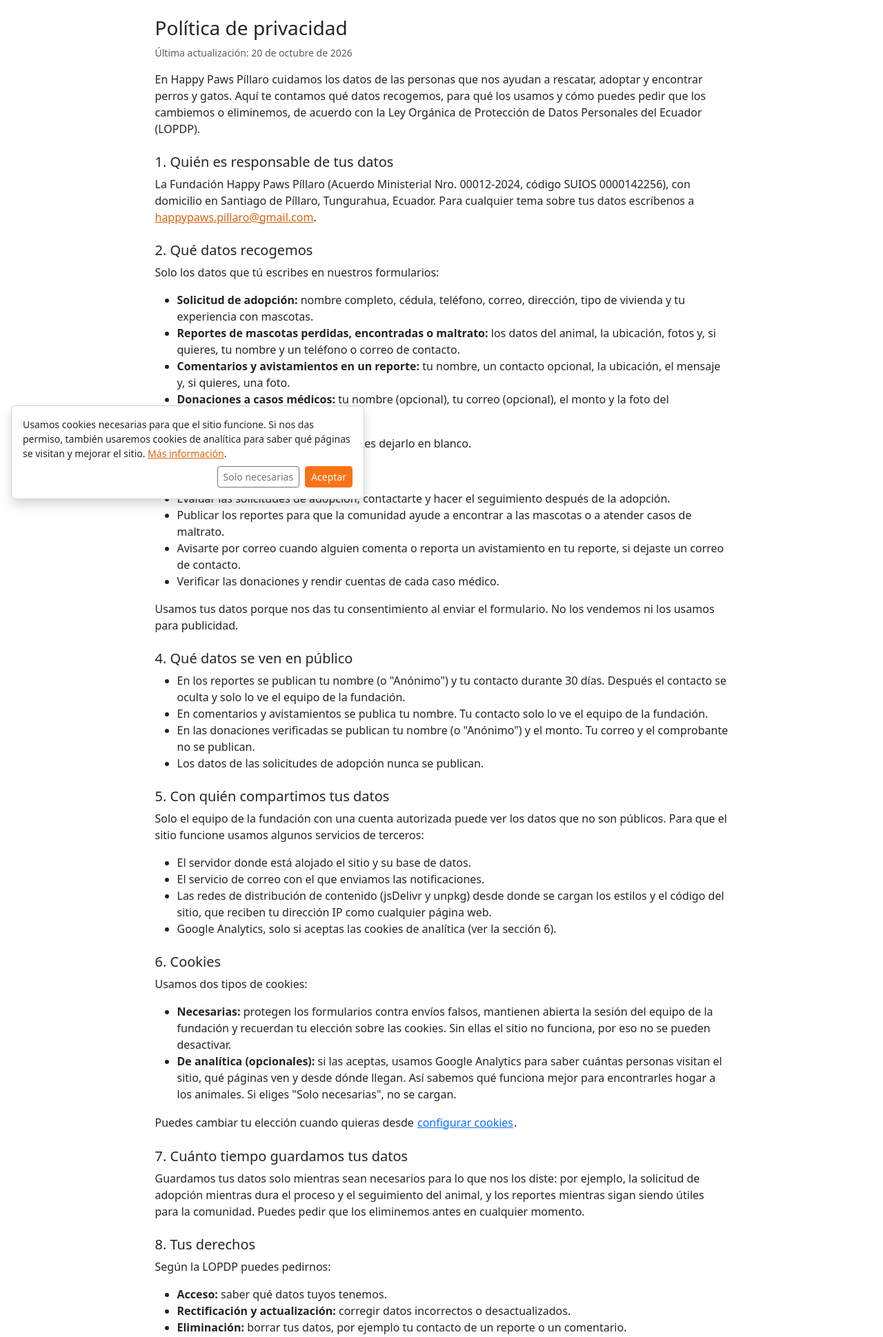
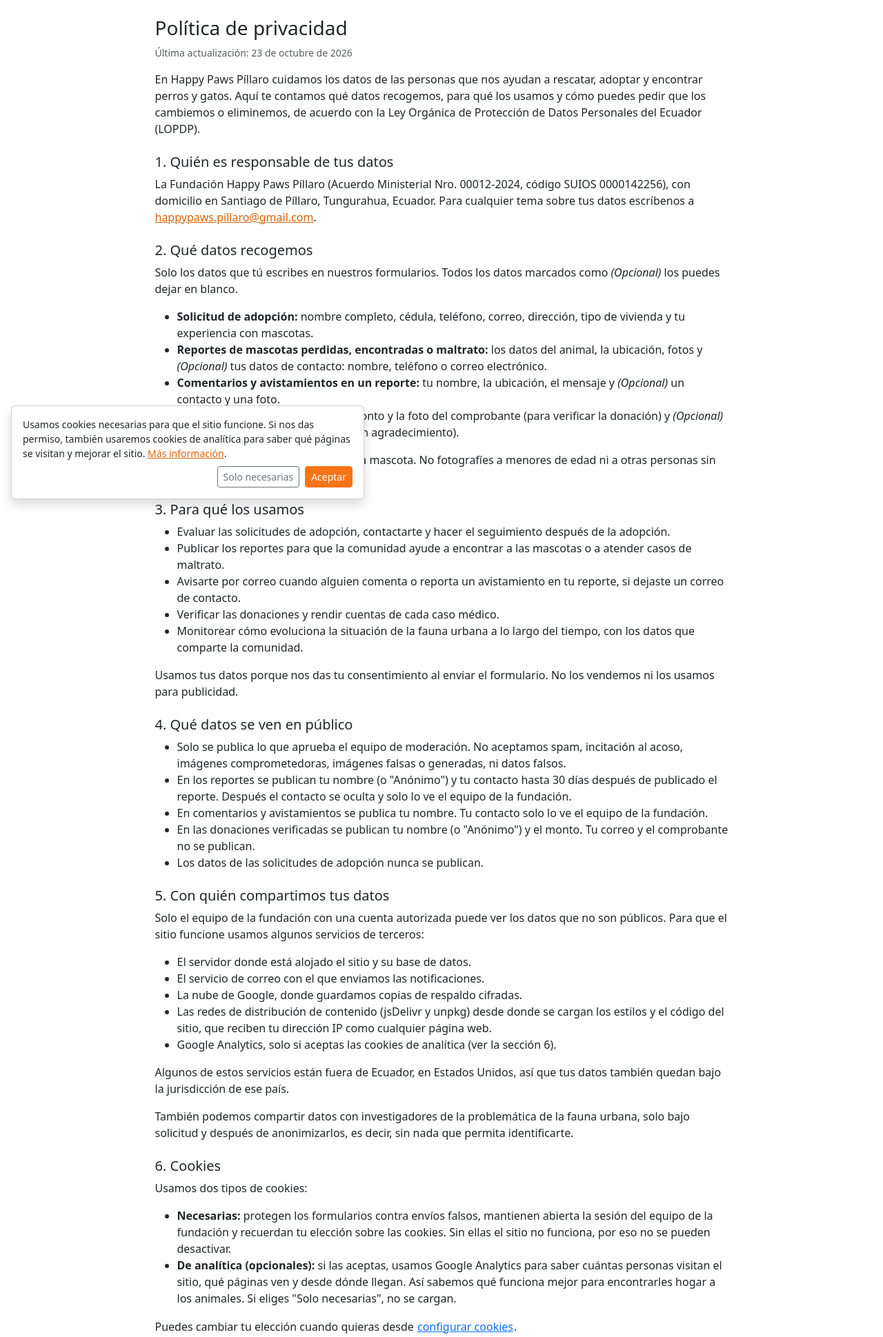
Before and after one commit to happypawspillaro/happypaws, a Django app: page /privacidad/ in a window 1280 px wide. Shown: the part 60-1999 px from the top of the page at 69% size. Run offline with Django 5.2, Linux system fonts and the light colour scheme; some libraries are stand-ins or nearby versions.

Commit message:
mejora: textos de la política de privacidad según la revisión de #85
- Datos opcionales marcados con (Opcional) y sugerencia sobre las fotos.
- Moderación, monitoreo de fauna urbana, investigadores con datos anonimizados.
- Servidores en EE.UU., respaldos cifrados en la nube de Google y máximo 5 años.
- La cookie, la función y el evento de consentimiento pasan a usar el prefijo hpp.
- El test usa DIAS_CONTACTO_VISIBLE en vez del número fijo.

```diff
--- a/web/code/core/test_privacidad.py
+++ b/web/code/core/test_privacidad.py
@@ -3,6 +3,7 @@ from decimal import Decimal
 
 from adoptions.forms import AdoptionApplicationForm
 from animals.models import Animal, EstadoAnimal
+from constants import DIAS_CONTACTO_VISIBLE
 from django.test import TestCase
 from django.urls import reverse
 from medical_cases.forms import PublicDonationForm
@@ -23,7 +24,8 @@ class PaginaPrivacidadTests(TestCase):
         self.assertContains(resp, "mailto:happypaws.pillaro@gmail.com")
 
     def test_muestra_los_dias_que_el_contacto_es_publico(self):
-        self.assertContains(self.client.get(reverse("core:privacidad")), "tu contacto durante 30 días")
+        resp = self.client.get(reverse("core:privacidad"))
+        self.assertContains(resp, f"tu contacto hasta {DIAS_CONTACTO_VISIBLE} días")
 
     def test_footer_enlaza_la_politica_y_el_aviso_de_cookies(self):
         resp = self.client.get(reverse("core:home"))
--- a/web/code/static/js/consentimiento.js
+++ b/web/code/static/js/consentimiento.js
@@ -1,8 +1,8 @@
-// Aviso de cookies (#75). Guarda la elección en la cookie hp_consentimiento
+// Aviso de cookies (#75). Guarda la elección en la cookie hpp_consentimiento
 // para que las analíticas (#58) solo se carguen si la persona las acepta:
-// window.hpAnaliticasAceptadas() o el evento "hp:consentimiento".
+// window.hppAnaliticasAceptadas() o el evento "hpp:consentimiento".
 (() => {
-	const COOKIE = "hp_consentimiento";
+	const COOKIE = "hpp_consentimiento";
 	const UN_ANIO = 60 * 60 * 24 * 365;
 	const aviso = document.getElementById("aviso-cookies");
 
@@ -13,7 +13,7 @@
 		return par ? par.split("=")[1] : null;
 	};
 
-	window.hpAnaliticasAceptadas = () => leer() === "aceptado";
+	window.hppAnaliticasAceptadas = () => leer() === "aceptado";
 
 	if (!aviso) return;
 
@@ -22,7 +22,7 @@
 		document.cookie = `${COOKIE}=${valor}; Max-Age=${UN_ANIO}; Path=/; SameSite=Lax${seguro}`;
 		aviso.classList.add("d-none");
 		document.dispatchEvent(
-			new CustomEvent("hp:consentimiento", { detail: valor })
+			new CustomEvent("hpp:consentimiento", { detail: valor })
 		);
 	};
 
--- a/web/code/templates/core/privacidad.html
+++ b/web/code/templates/core/privacidad.html
@@ -1,13 +1,13 @@
 {% extends "base.html" %}
 {% block title %}Política de privacidad · Happy Paws Píllaro{% endblock %}
 {% block seo %}
-  {% include "includes/seo_meta.html" with titulo="Política de privacidad | Happy Paws Píllaro" descripcion="Qué datos personales recoge Happy Paws Píllaro en sus formularios, para qué los usa, qué es público, qué cookies usamos y cómo ejercer tus derechos según la LOPDP." %}
+  {% include "includes/seo_meta.html" with titulo="Política de privacidad | Happy Paws Píllaro" descripcion="Qué datos personales recoge Happy Paws Píllaro en sus formularios, para qué fines legítimos los usa, por cuánto tiempo son públicos, qué cookies usamos y cómo ejercer tus derechos según la LOPDP." %}
 {% endblock %}
 {% block content %}
   <div class="row justify-content-center">
     <article class="col-lg-9">
       <h1 class="h3">Política de privacidad</h1>
-      <p class="text-muted small">Última actualización: 20 de octubre de 2026</p>
+      <p class="text-muted small">Última actualización: 23 de octubre de 2026</p>
       <p>
         En Happy Paws Píllaro cuidamos los datos de las personas que nos ayudan a rescatar, adoptar y encontrar perros y gatos.
         Aquí te contamos qué datos recogemos, para qué los usamos y cómo puedes pedir que los cambiemos o eliminemos,
@@ -21,7 +21,7 @@
         <a href="mailto:happypaws.pillaro@gmail.com">happypaws.pillaro@gmail.com</a>.
       </p>
       <h2 class="h5 mt-4">2. Qué datos recogemos</h2>
-      <p>Solo los datos que tú escribes en nuestros formularios:</p>
+      <p>Solo los datos que tú escribes en nuestros formularios. Todos los datos marcados como <em>(Opcional)</em> los puedes dejar en blanco.</p>
       <ul>
         <li>
           <strong>Solicitud de adopción:</strong> nombre completo, cédula, teléfono, correo, dirección,
@@ -29,16 +29,20 @@
         </li>
         <li>
           <strong>Reportes de mascotas perdidas, encontradas o maltrato:</strong> los datos del animal, la ubicación, fotos
-          y, si quieres, tu nombre y un teléfono o correo de contacto.
+          y <em>(Opcional)</em> tus datos de contacto: nombre, teléfono o correo electrónico.
         </li>
         <li>
-          <strong>Comentarios y avistamientos en un reporte:</strong> tu nombre, un contacto opcional, la ubicación, el mensaje y, si quieres, una foto.
+          <strong>Comentarios y avistamientos en un reporte:</strong> tu nombre, la ubicación, el mensaje y <em>(Opcional)</em> un contacto y una foto.
         </li>
         <li>
-          <strong>Donaciones a casos médicos:</strong> tu nombre (opcional), tu correo (opcional), el monto y la foto del comprobante.
+          <strong>Donaciones a casos médicos:</strong> el monto y la foto del comprobante (para verificar la donación)
+          y <em>(Opcional)</em> tu nombre y correo (para enviarte un agradecimiento).
         </li>
       </ul>
-      <p>Si no quieres dar un dato opcional, puedes dejarlo en blanco.</p>
+      <p>
+        <strong>Sugerencia:</strong> en tus fotos enfoca solo a la mascota.
+        No fotografíes a menores de edad ni a otras personas sin su consentimiento.
+      </p>
       <h2 class="h5 mt-4">3. Para qué los usamos</h2>
       <ul>
         <li>Evaluar las solicitudes de adopción, contactarte y hacer el seguimiento después de la adopción.</li>
@@ -47,6 +51,7 @@
           Avisarte por correo cuando alguien comenta o reporta un avistamiento en tu reporte, si dejaste un correo de contacto.
         </li>
         <li>Verificar las donaciones y rendir cuentas de cada caso médico.</li>
+        <li>Monitorear cómo evoluciona la situación de la fauna urbana a lo largo del tiempo, con los datos que comparte la comunidad.</li>
       </ul>
       <p>
         Usamos tus datos porque nos das tu consentimiento al enviar el formulario.
@@ -55,7 +60,11 @@
       <h2 class="h5 mt-4">4. Qué datos se ven en público</h2>
       <ul>
         <li>
-          En los reportes se publican tu nombre (o "Anónimo") y tu contacto durante {{ dias_contacto_visible }} días.
+          Solo se publica lo que aprueba el equipo de moderación. No aceptamos spam, incitación al acoso, imágenes comprometedoras,
+          imágenes falsas o generadas, ni datos falsos.
+        </li>
+        <li>
+          En los reportes se publican tu nombre (o "Anónimo") y tu contacto hasta {{ dias_contacto_visible }} días después de publicado el reporte.
           Después el contacto se oculta y solo lo ve el equipo de la fundación.
         </li>
         <li>
@@ -74,12 +83,20 @@
       <ul>
         <li>El servidor donde está alojado el sitio y su base de datos.</li>
         <li>El servicio de correo con el que enviamos las notificaciones.</li>
+        <li>La nube de Google, donde guardamos copias de respaldo cifradas.</li>
         <li>
           Las redes de distribución de contenido (jsDelivr y unpkg) desde donde se cargan los estilos y el código del sitio,
           que reciben tu dirección IP como cualquier página web.
         </li>
         <li>Google Analytics, solo si aceptas las cookies de analítica (ver la sección 6).</li>
       </ul>
+      <p>
+        Algunos de estos servicios están fuera de Ecuador, en Estados Unidos, así que tus datos también quedan bajo la jurisdicción de ese país.
+      </p>
+      <p>
+        También podemos compartir datos con investigadores de la problemática de la fauna urbana, solo bajo solicitud
+        y después de anonimizarlos, es decir, sin nada que permita identificarte.
+      </p>
       <h2 class="h5 mt-4" id="cookies">6. Cookies</h2>
       <p>Usamos dos tipos de cookies:</p>
       <ul>
@@ -102,7 +119,8 @@
       <h2 class="h5 mt-4">7. Cuánto tiempo guardamos tus datos</h2>
       <p>
         Guardamos tus datos solo mientras sean necesarios para lo que nos los diste: por ejemplo, la solicitud de adopción
-        mientras dura el proceso y el seguimiento del animal, y los reportes mientras sigan siendo útiles para la comunidad.
+        mientras dura el proceso y el seguimiento del animal, y los reportes mientras sigan siendo útiles para la comunidad,
+        y como máximo 5 años.
         Puedes pedir que los eliminemos antes en cualquier momento.
       </p>
       <h2 class="h5 mt-4">8. Tus derechos</h2>
@@ -121,7 +139,8 @@
       </p>
       <h2 class="h5 mt-4">9. Seguridad</h2>
       <p>
-        El sitio usa conexión cifrada (HTTPS), y los datos que no son públicos solo se muestran a cuentas autorizadas de la fundación.
+        El sitio usa conexión cifrada (HTTPS), los datos que no son públicos solo se muestran a cuentas autorizadas de la fundación
+        y las copias de respaldo se guardan cifradas.
         Aun así, ningún sistema es infalible: si detectamos un problema que afecte tus datos, te lo informaremos.
       </p>
       <h2 class="h5 mt-4">10. Menores de edad</h2>
```
